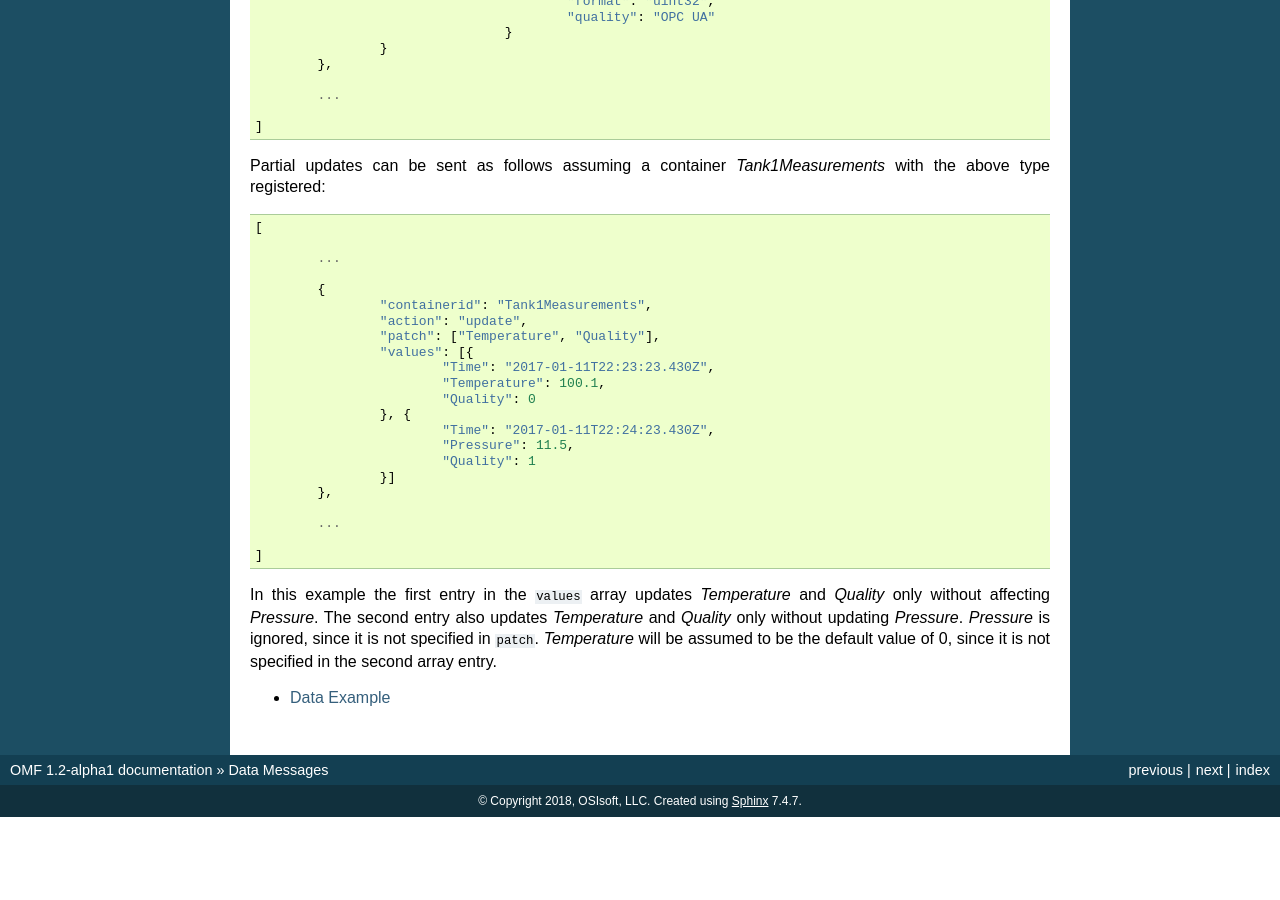
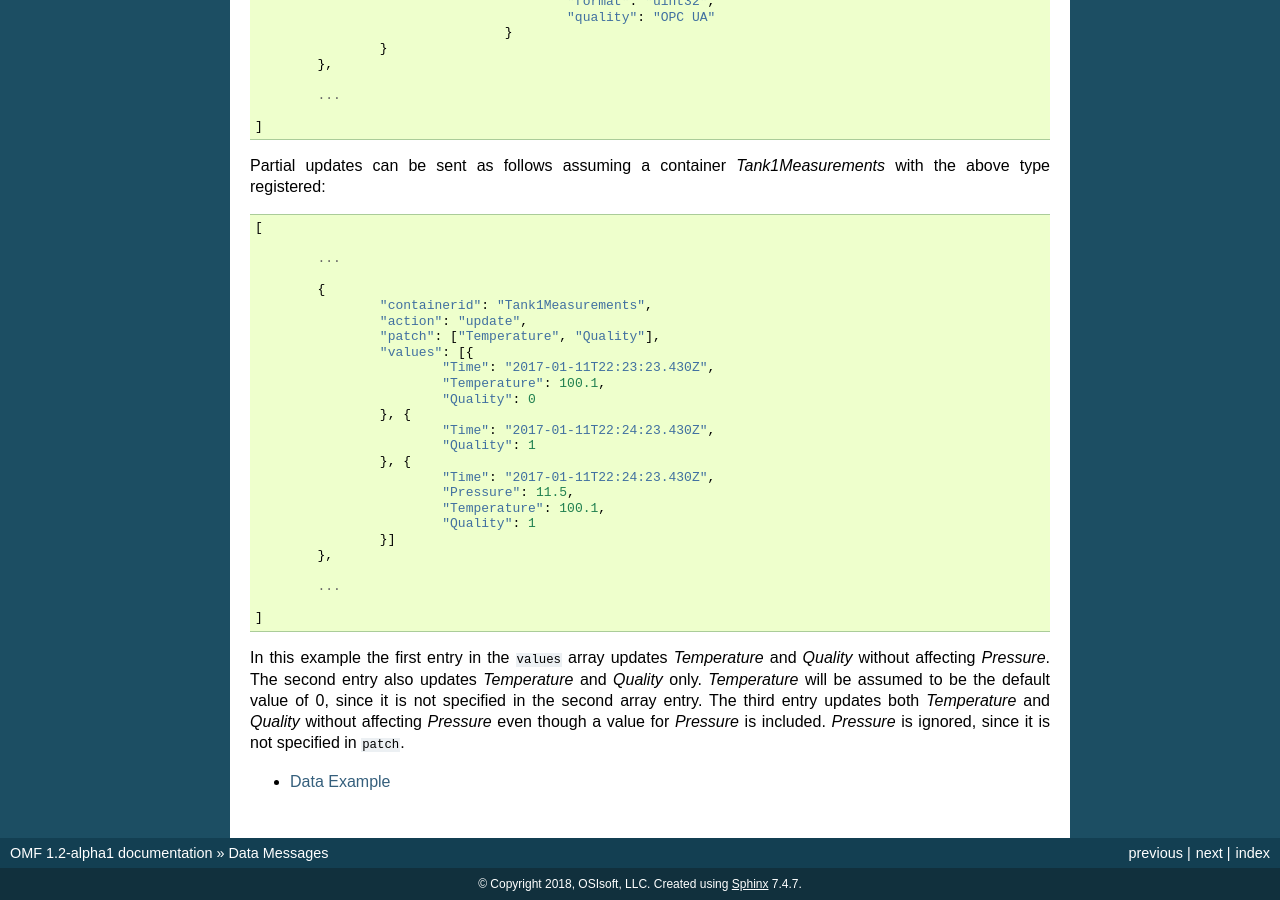
Before and after one commit to AVEVA/OMF-Docs, a Sphinx documentation site: the page built from docs/Data_Messages.rst, in a window 1280 px wide and 900 px high, scrolled down 1267 px. Built offline with Sphinx 7.4.7, drawn with Linux system fonts in a browser that asks for light colours; before the commit the page ends 2084 px from its top, so only the background shows below that.

Commit message:
Updated PATCH sample.

```diff
--- a/docs/Data_Messages.rst
+++ b/docs/Data_Messages.rst
@@ -88,7 +88,11 @@ Partial updates can be sent as follows assuming a container *Tank1Measurements*
 				"Quality": 0
 			}, {
 				"Time": "2017-01-11T22:24:23.430Z",
+				"Quality": 1
+			}, {
+				"Time": "2017-01-11T22:24:23.430Z",
 				"Pressure": 11.5,
+				"Temperature": 100.1,
 				"Quality": 1
 			}]
 		},
@@ -97,7 +101,7 @@ Partial updates can be sent as follows assuming a container *Tank1Measurements*
 
 	]
 
-In this example the first entry in the ``values`` array updates *Temperature* and *Quality* only without affecting *Pressure*. The second entry also updates *Temperature* and *Quality* only without updating *Pressure*. *Pressure* is ignored, since it is not specified in ``patch``. *Temperature* will be assumed to be the default value of 0, since it is not specified in the second array entry.
+In this example the first entry in the ``values`` array updates *Temperature* and *Quality* without affecting *Pressure*. The second entry also updates *Temperature* and *Quality* only. *Temperature* will be assumed to be the default value of 0, since it is not specified in the second array entry. The third entry updates both *Temperature* and *Quality* without affecting *Pressure* even though a value for *Pressure* is included. *Pressure* is ignored, since it is not specified in ``patch``.
 
 
 .. toctree::
```
